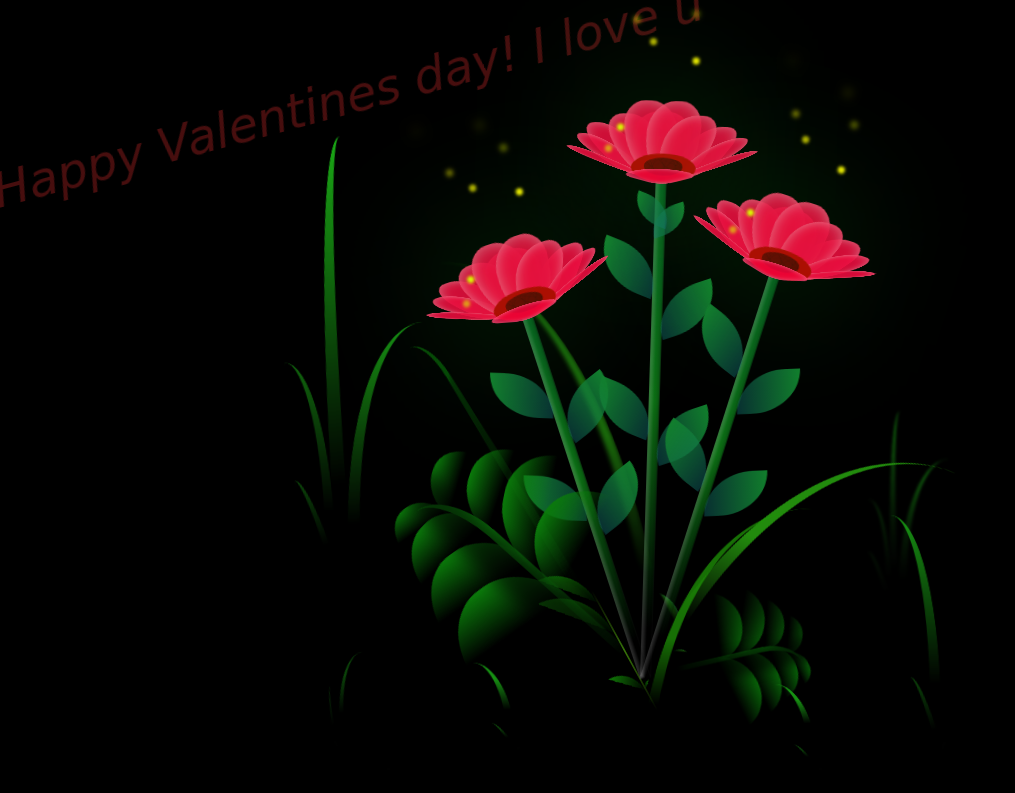
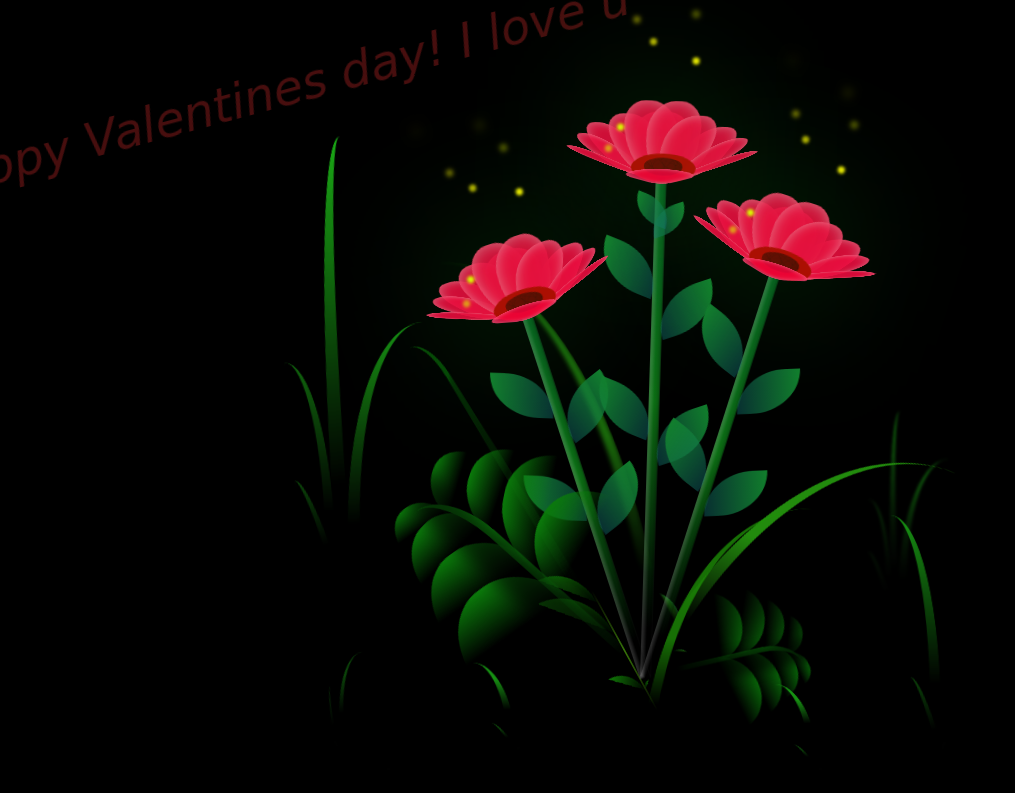
Before and after one commit to Sebastian-beeep/leni, a plain HTML site: page index.html in a window 1280 px wide. Shown: the whole page, without its empty margins (0-1015 px from the left). Drawn offline with Linux system fonts and the light colour scheme.

Commit message:
Update style.css

```diff
--- a/style.css
+++ b/style.css
@@ -36,7 +36,7 @@ body {
   position: absolute;
   top: 10%;
   left: 10%;
-  transform: translate(-20%, -20%) rotate(-15deg);
+  transform: translate(-30%, -30%) rotate(-15deg);
   font-size: 6vmin;
   color: rgba(170, 33, 33, 0.6);
   font-style: italic;
```
